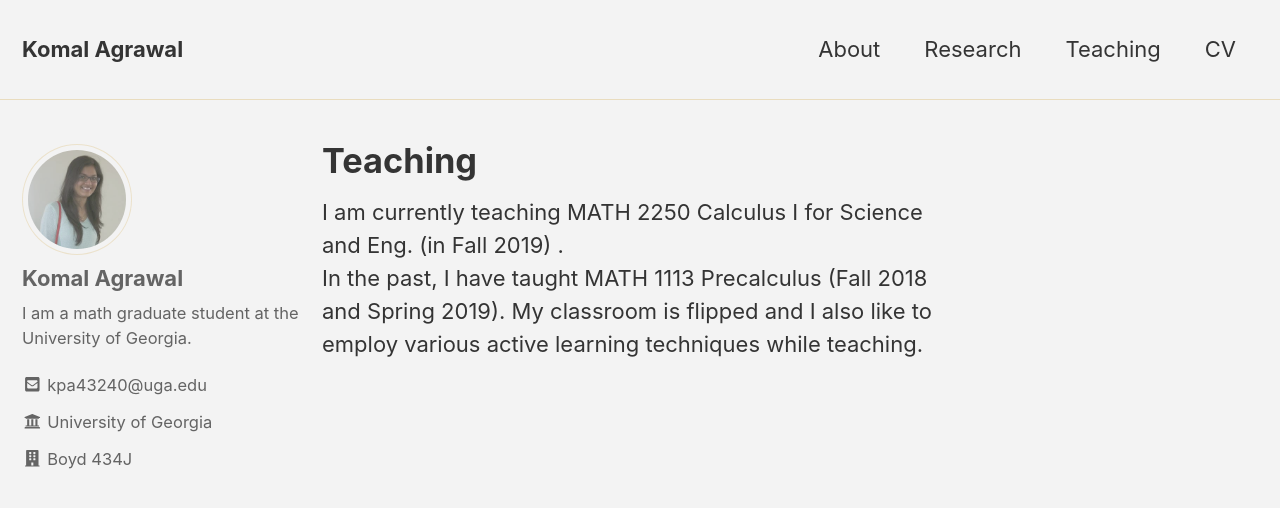
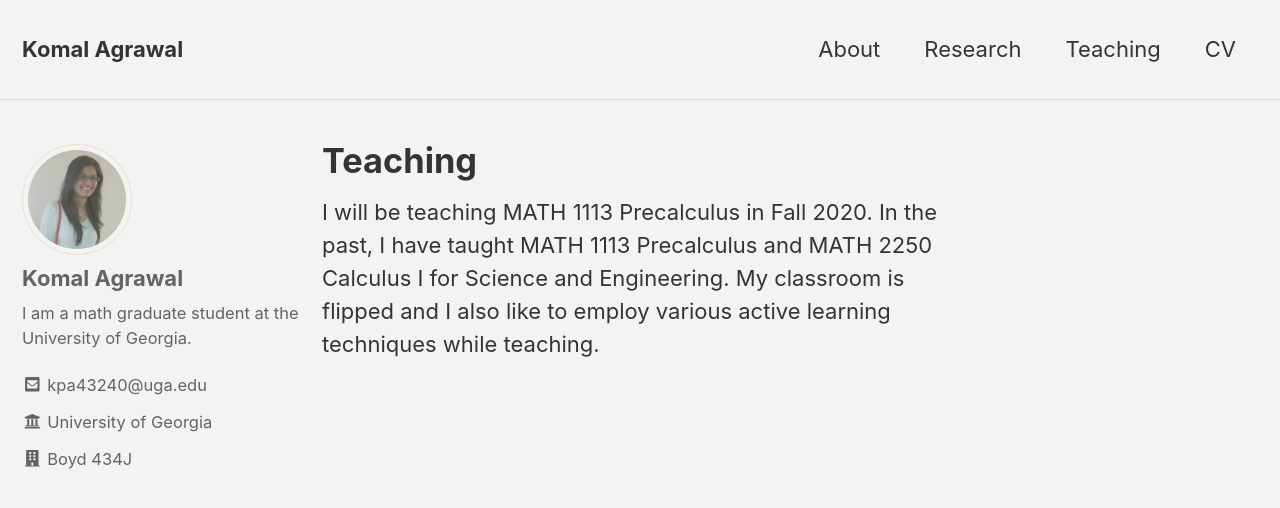
Before and after one commit to komala033/komala033.github.io, a Jekyll site: the page built from teaching.md, in a window 1280 px wide and 900 px high. Shown: the top 508 px of the window. Built offline with Jekyll 4.4.1, drawn with Linux system fonts in a browser that asks for light colours; nearby versions of some CDN libraries.

Commit message:
Update teaching.md

```diff
--- a/teaching.md
+++ b/teaching.md
@@ -2,6 +2,6 @@
 layout: single
 title: Teaching
 ---
-I am currently teaching MATH 2250 Calculus I for Science and Eng. (in Fall 2019) .
-In the past, I have taught MATH 1113 Precalculus (Fall 2018 and Spring 2019).
+I will be teaching MATH 1113 Precalculus in Fall 2020.
+In the past, I have taught MATH 1113 Precalculus and MATH 2250 Calculus I for Science and Engineering.
 My classroom is flipped and I also like to employ various active learning techniques while teaching.
```
